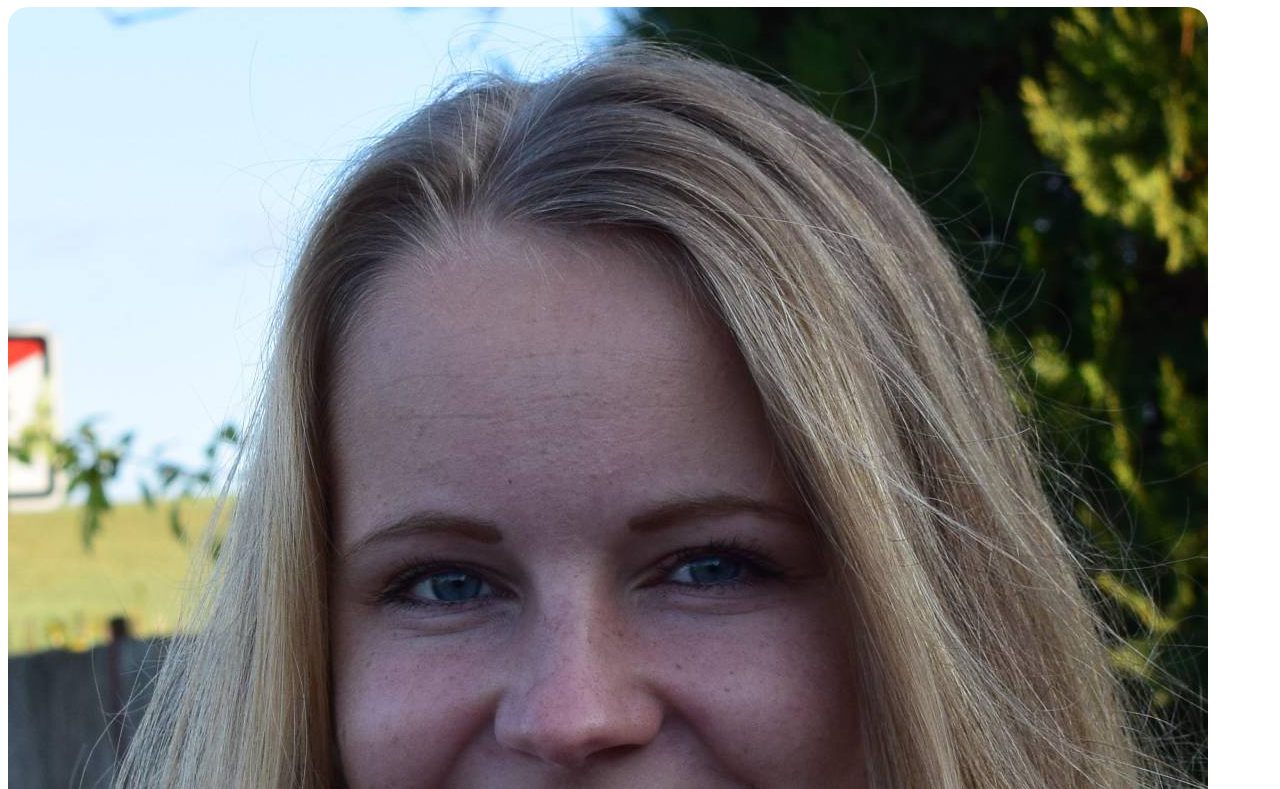
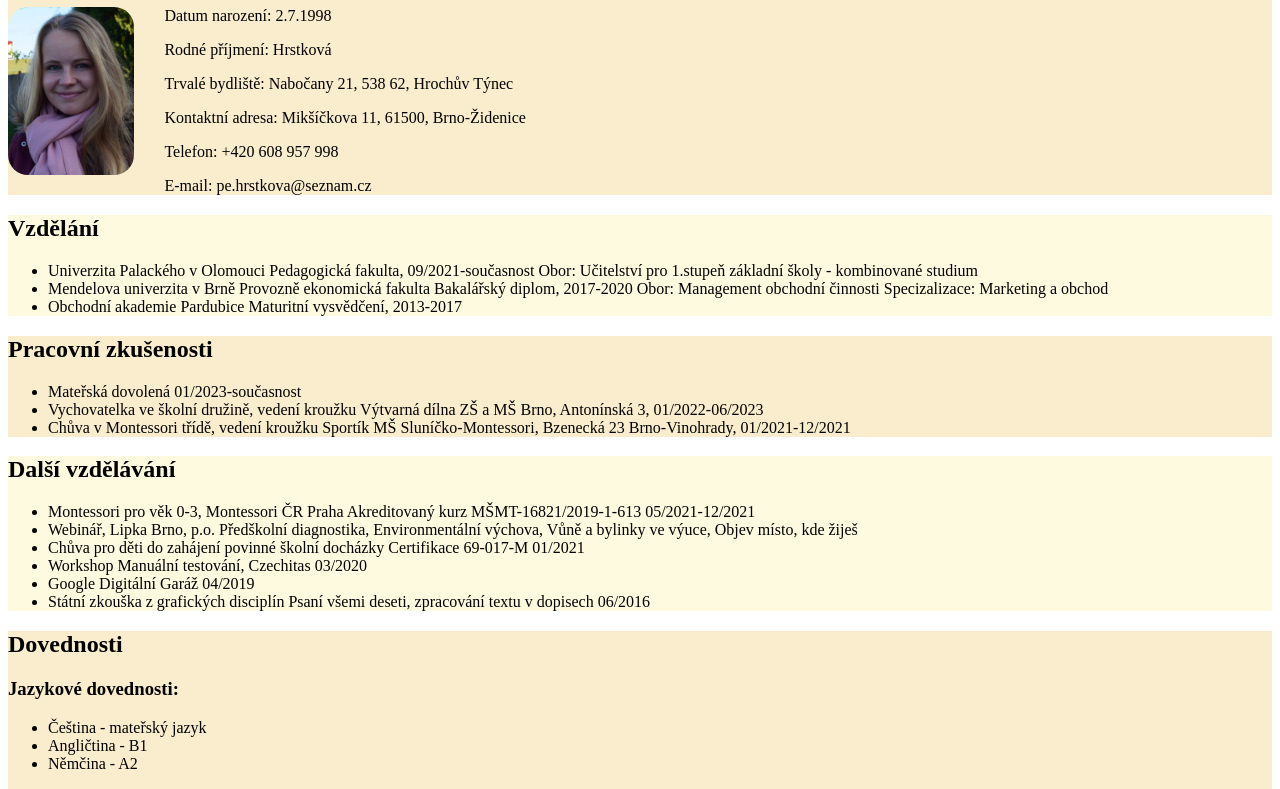
Before and after one commit to pbobcikova/CV_BobcikovaPetra, a plain HTML site: page index.html in a window 1280 px wide. Shown: the part 73-862 px from the top of the page. Drawn offline with Linux system fonts and the light colour scheme.

Commit message:
Přidána patička a styly

```diff
--- a/index.html
+++ b/index.html
@@ -12,11 +12,13 @@
 
       <img class="Mojefoto" src="Obrazky/Já.jpg" alt="Foto Petry Bobčíkové" />
       <p>
-        Datum narození: 2.7.1998 Rodné příjmení: Hrstková Trvalé bydliště:
-        Nabočany 21, 538 62, Hrochův Týnec Kontaktní adresa: Mikšíčkova 11, 615
-        00, Brno-Židenice Telefon: +420 608 957 998 E-mail:
-        pe.hrstkova@seznam.cz
-      </p>
+        Datum narození: 2.7.1998</p>
+        <p>Rodné příjmení: Hrstková </p>
+        <p>Trvalé bydliště:
+        Nabočany 21, 538 62, Hrochův Týnec</p>
+        <p>Kontaktní adresa: Mikšíčkova 11, 61500, Brno-Židenice </p>
+        <p>Telefon: +420 608 957 998 </p>
+        <p>E-mail: pe.hrstkova@seznam.cz</p>
     </header>
     <section class="vzdelani">
       <h2>Vzdělání</h2>
@@ -99,5 +101,8 @@
         na piano nebo vařím něco dobrého.
       </p>
     </section>
+    <footer class="paticka">Odkaz na <a href="https://github.com/pbobcikova">GitHub</a>
+    </footer>
   </body>
+
 </html>
--- a/style.css
+++ b/style.css
@@ -1 +1,26 @@
-.Mojefoto {border-radius:20px}
+.body {
+  font-size: 20px;
+  line-height: 1.5;
+  text-align: justify;
+  margin: 0;
+}
+
+.Mojefoto {
+  width: 10%;
+  float: left;
+  border-radius: 20px;
+  margin-right:30px;
+  margin-bottom:30px
+}
+.hlavicka,
+.pracovni_zkusenosti,
+.dovednosti,
+.paticka {
+  background-color: #faedcd;
+}
+.vzdelani,
+.dalsi_vzdelavani,
+.zajmy {
+  background-color: #fefae0;
+}
+.hlavicka h1{text-align:center}
```
